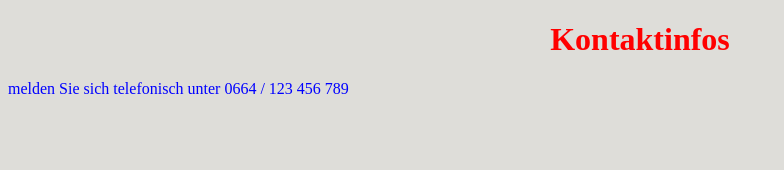
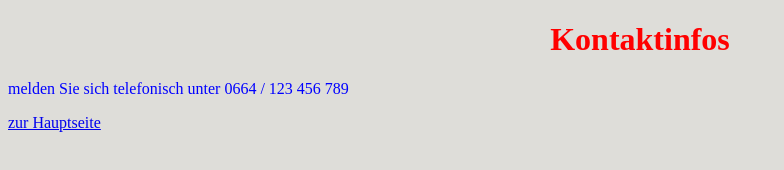
Before and after one commit to BrandnerChristoph/git-example, a plain HTML site: page src/contact.html in a window 1280 px wide. Shown: the whole page, without its empty margins (0-784 px from the left). Drawn offline with Linux system fonts and the light colour scheme.

Commit message:
added links

```diff
--- a/src/contact.html
+++ b/src/contact.html
@@ -8,7 +8,7 @@
 <body>
   <h1>Kontaktinfos</h1>
   <p>melden Sie sich telefonisch unter 0664 / 123 456 789</p>
-
+  <a href="index.html">zur Hauptseite</a>
 </body>
 
 </html>
```
Also changed, not shown: src/index.html (+2 -0 lines).
